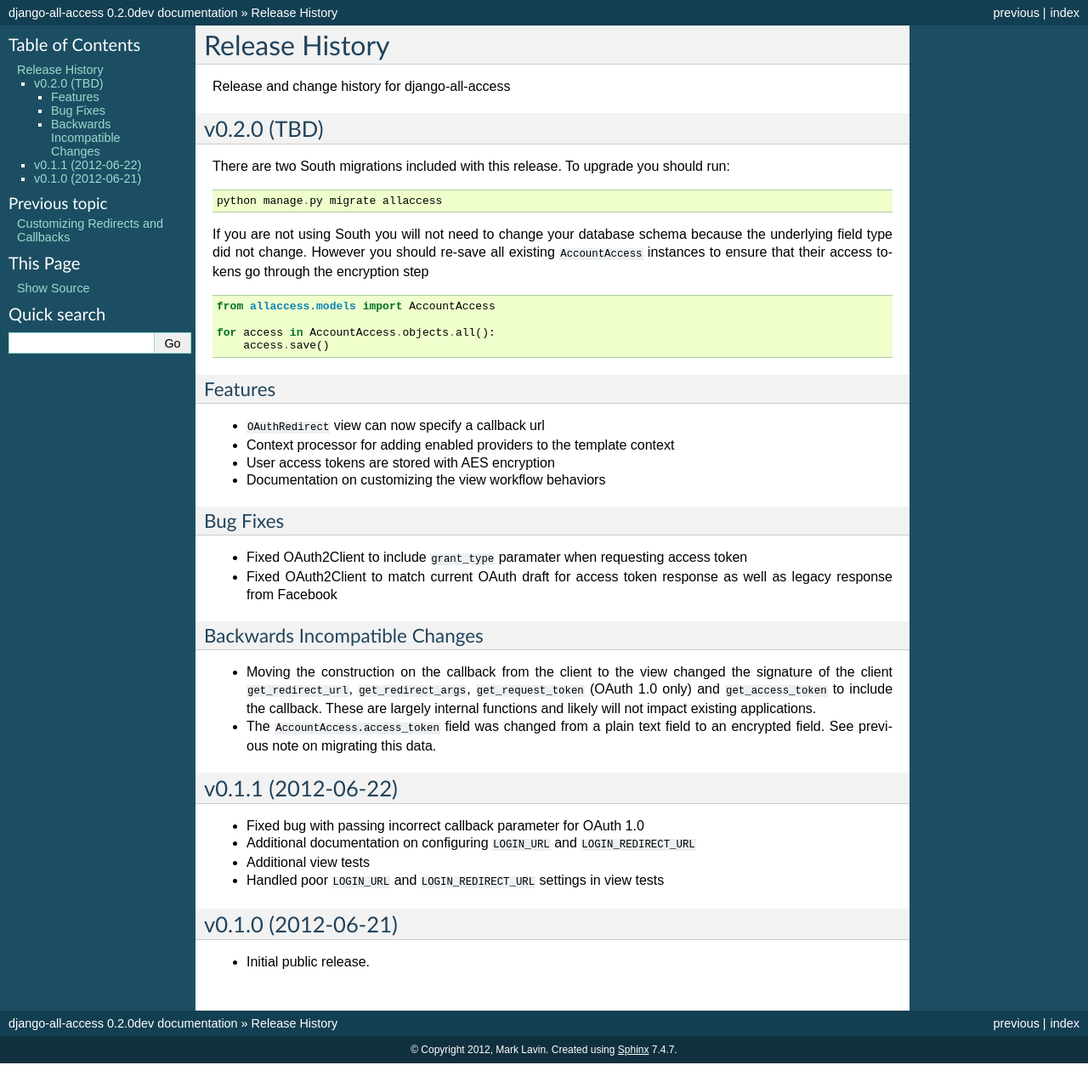
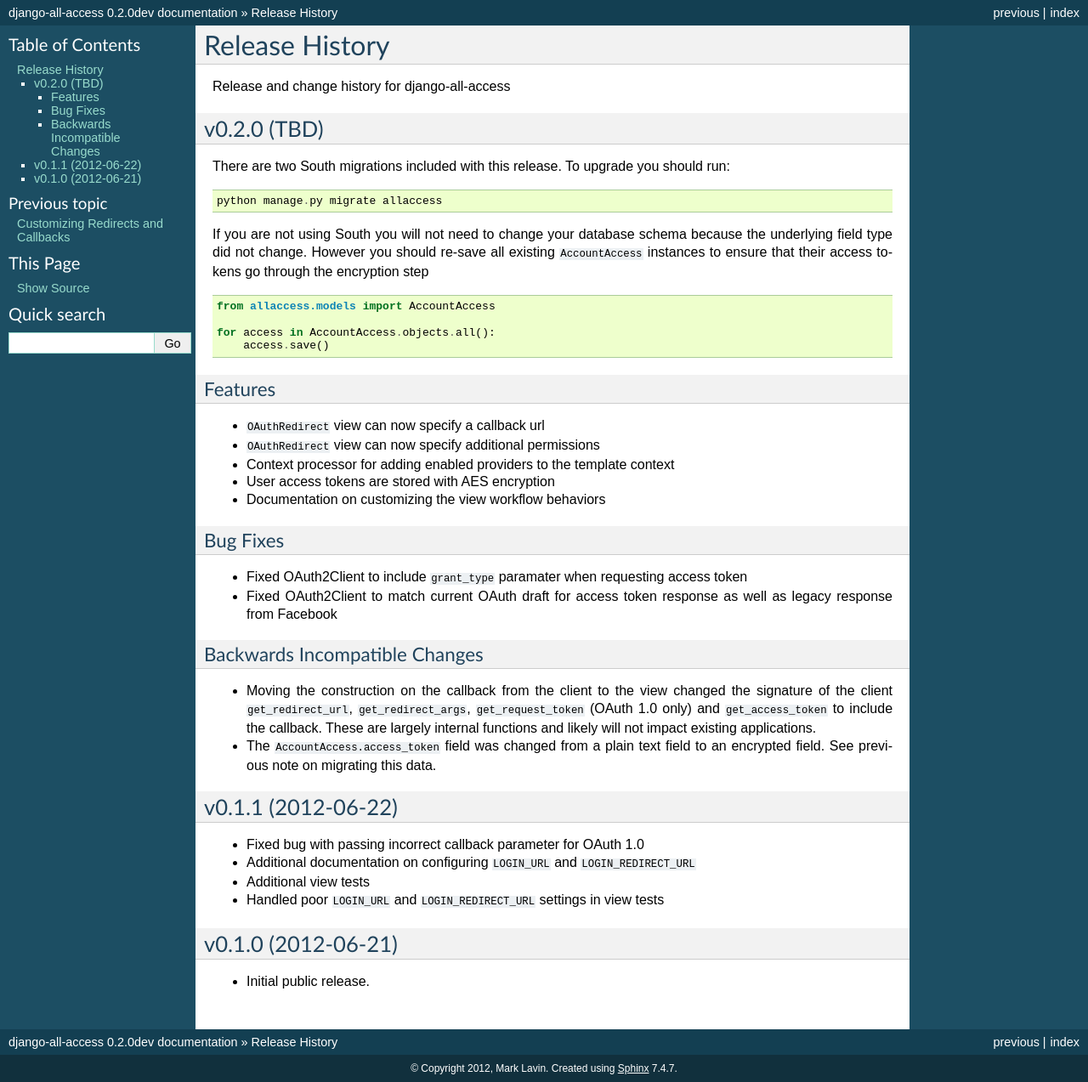
Before and after one commit to mlavin/django-all-access, a Sphinx documentation site: the page built from docs/releases.rst, in a window 1280 px wide. Shown: the whole page at 85% size. Built offline with Sphinx 7.4.7, drawn with Linux system fonts in a browser that asks for light colours; before the commit the page ends 1251 px from its top, so only the background shows below that.

Commit message:
Added release note on additional permissions functionality.

```diff
--- a/docs/releases.rst
+++ b/docs/releases.rst
@@ -26,10 +26,10 @@
 _________________
 
 - ``OAuthRedirect`` view can now specify a callback url
+- ``OAuthRedirect`` view can now specify additional permissions
 - Context processor for adding enabled providers to the template context
 - User access tokens are stored with AES encryption
 - Documentation on customizing the view workflow behaviors
-
 
 Bug Fixes
 _________________
```
